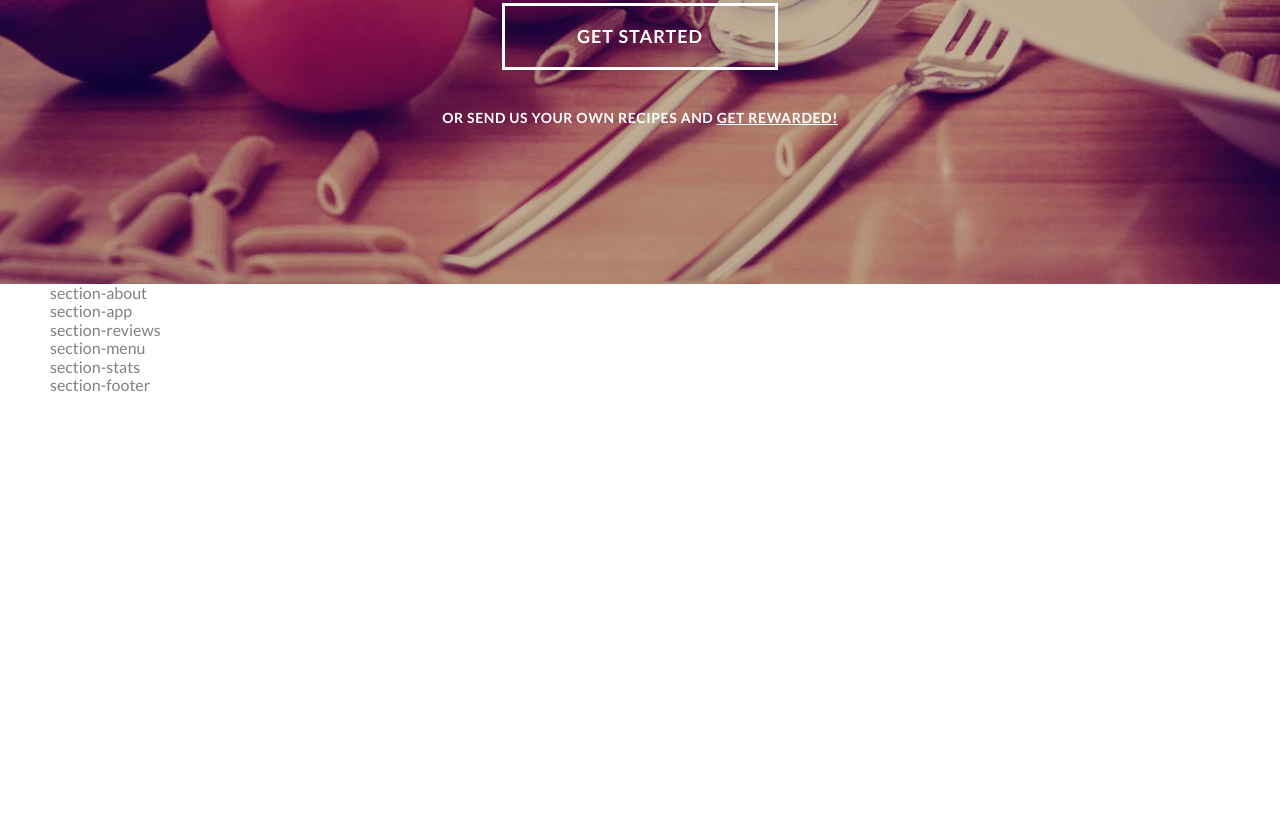
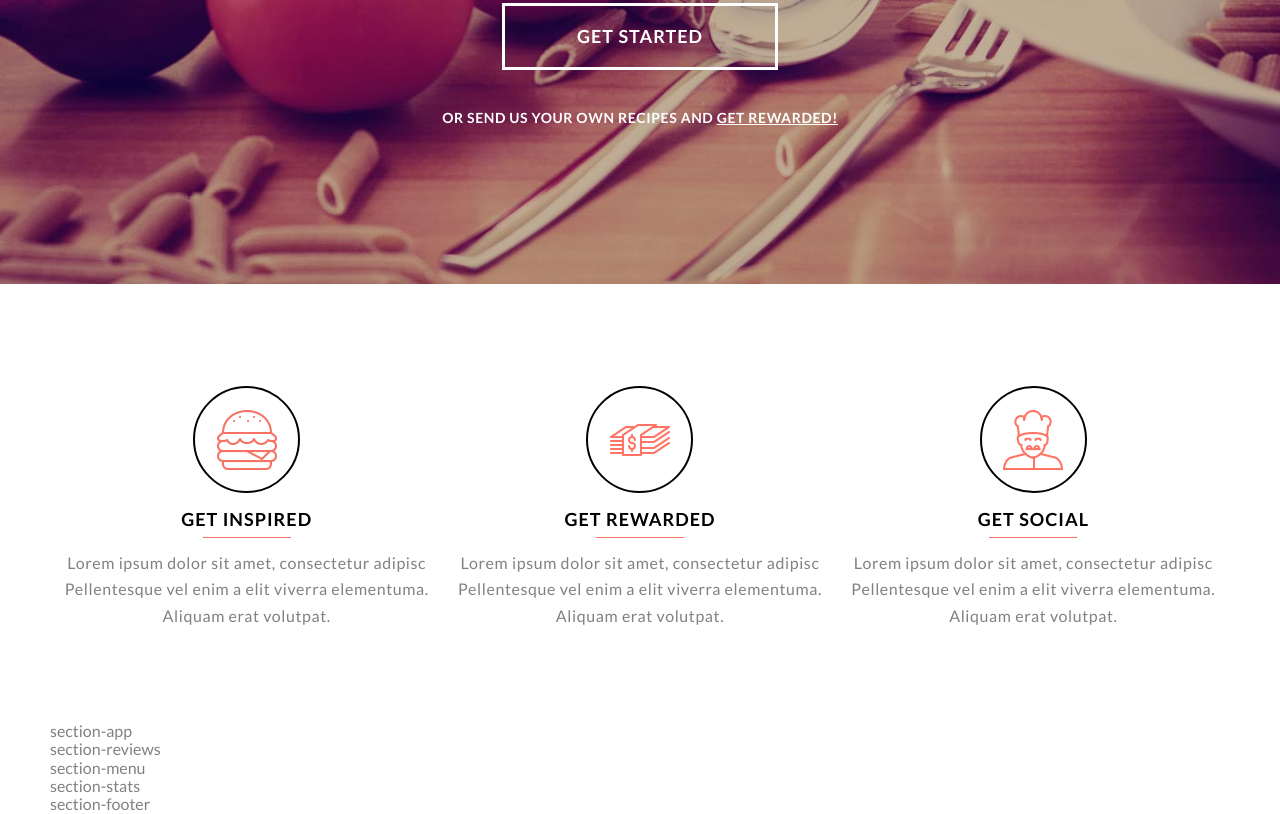
Before and after one commit to artur-h/restaurant-landing-page-markup, a website: page index.html in a window 1280 px wide. Shown: the part 516-1330 px from the top of the page. Before the commit the page ends 910 px from the top, so only its background shows below. Drawn offline with Linux system fonts and the light colour scheme.

Commit message:
Added section about

```diff
--- a/index.html
+++ b/index.html
@@ -54,52 +54,96 @@
     </section>
     <!-- / header -->
 
+    <main>
         <!-- about -->
-    <div class="section-outer section-about">
+        <section class="section-outer section-about">
             <div class="section-inner">
-            section-about
+                <div class="section-about__inner">
+                    <div class="section-about__inner-item">
+                        <div class="section-about__inner-item__wrapper">
+                            <img src="assets/img/about-burger.png" alt="Get inspired">
+                        </div>
+                        <div class="section-about__inner-item__title">
+                            GET INSPIRED
+                        </div>
+                        <img src="assets/img/underline.png" alt="" class="underline">
+                        <div class="section-about__inner-item__text">
+                            Lorem ipsum dolor sit amet, consectetur adipisc
+                            Pellentesque vel enim a elit viverra elementuma.
+                            Aliquam erat volutpat.
                         </div>
                     </div>
+                    <div class="section-about__inner-item">
+                        <div class="section-about__inner-item__wrapper">
+                            <img src="assets/img/about-money.png" alt="Get inspired">
+                        </div>
+                        <div class="section-about__inner-item__title">
+                            GET REWARDED
+                        </div>
+                        <img src="assets/img/underline.png" alt="" class="underline">
+                        <div class="section-about__inner-item__text">
+                            Lorem ipsum dolor sit amet, consectetur adipisc
+                            Pellentesque vel enim a elit viverra elementuma.
+                            Aliquam erat volutpat.
+                        </div>
+                    </div>
+                    <div class="section-about__inner-item">
+                        <div class="section-about__inner-item__wrapper">
+                            <img src="assets/img/about-chef.png" alt="Get inspired">
+                        </div>
+                        <div class="section-about__inner-item__title">
+                            GET SOCIAL
+                        </div>
+                        <img src="assets/img/underline.png" alt="" class="underline">
+                        <div class="section-about__inner-item__text">
+                            Lorem ipsum dolor sit amet, consectetur adipisc
+                            Pellentesque vel enim a elit viverra elementuma.
+                            Aliquam erat volutpat.
+                        </div>
+                    </div>
+                </div>
+            </div>
+        </section>
         <!-- / about -->
 
         <!-- app -->
-    <div class="section-outer section-app">
+        <section class="section-outer section-app">
             <div class="section-inner">
                 section-app
             </div>
-    </div>
+        </section>
         <!-- / app -->
 
         <!-- reviews -->
-    <div class="section-outer section-reviews">
+        <section class="section-outer section-reviews">
             <div class="section-inner">
                 section-reviews
             </div>
-    </div>
+        </section>
         <!-- / reviews -->
 
         <!-- menu -->
-    <div class="section-outer section-menu">
+        <section class="section-outer section-menu">
             <div class="section-inner">
                 section-menu
             </div>
-    </div>
+        </section>
         <!-- / menu -->
 
         <!-- stats -->
-    <div class="section-outer section-stats">
+        <section class="section-outer section-stats">
             <div class="section-inner">
                 section-stats
             </div>
-    </div>
+        </section>
         <!-- / stats -->
-
+    </main>
     <!-- footer -->
-    <div class="section-outer section-footer">
+    <footer class="section-outer section-footer">
         <div class="section-inner">
             section-footer
         </div>
-    </div>
+    </footer>
     <!-- / footer -->
 </body>
 </html>
--- a/scss/style.scss
+++ b/scss/style.scss
@@ -1,6 +1,10 @@
 //=== Mixin ===
 @mixin font-main {
     font-family: 'Lato', sans-serif;
+}
+
+@mixin font-secondary {
+    font-family: "Times New Roman", Times, serif;
 }
 //=== / Mixin ===
 
@@ -78,8 +82,9 @@ ul, li, h1, h2, h3, h4, h5, h6, p {
         align-items: center;
 
         &-subtitle {
+            @include font-secondary;
+
             font-size: 32px;
-            font-family: "Times New Roman", Times, serif;
             font-weight: 700;
             letter-spacing: 0.2px;
             font-style: italic;
@@ -119,6 +124,56 @@ ul, li, h1, h2, h3, h4, h5, h6, p {
 //=== / header ===
 
 //=== about ===
+.section-about {
+    padding-top: 102px;
+    padding-bottom: 93px;
+
+    &__inner {
+        display: flex;
+        justify-content: space-between;
+        align-items: center;
+
+        &-item {
+            display: flex;
+            flex-direction: column;
+            align-items: center;
+
+            &__wrapper {
+                position: relative;
+                display: inline-block;
+                margin-bottom: 16px;
+                border: 2px solid #000000;
+                border-radius: 50%;
+                width: 107px;
+                height: 107px;
+
+                img {
+                    position: absolute;
+                    top: 50%;
+                    left: 50%;
+                    transform: translate(-50%, -50%);
+                }
+            }
+            &__title {
+                margin-bottom: 7px;
+                font-size: 18px;
+                font-weight: 700;
+                letter-spacing: 1px;
+                color: $color-title;
+            }
+            .underline {
+                margin-bottom: 12px;
+            }
+            &__text {
+                font-size: 16px;
+                line-height: 1.65em;
+                font-weight: 400;
+                letter-spacing: 0.6px;
+                text-align: center;
+            }
+        }
+    }
+}
 //=== / about ===
 
 //=== app ===
```
Also changed, not shown: css/style.css. Lines whose indentation alone changed are shown as unchanged.
